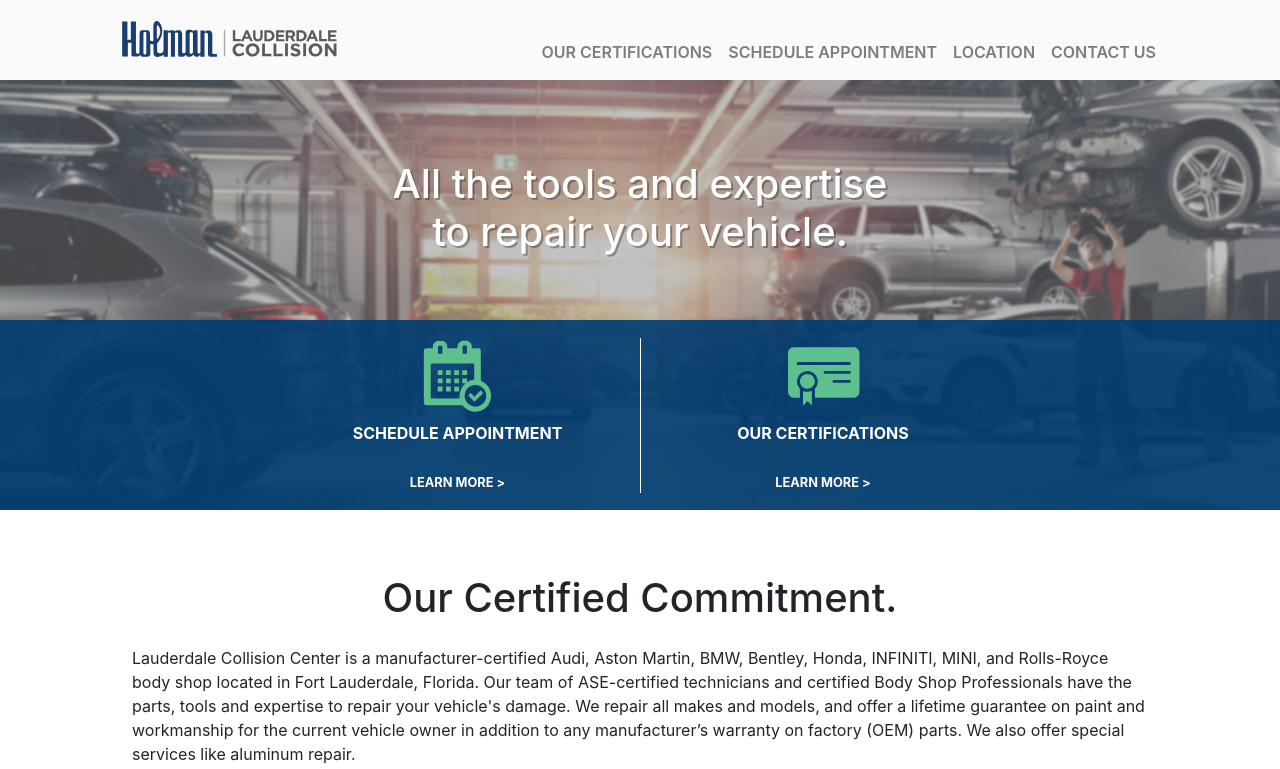
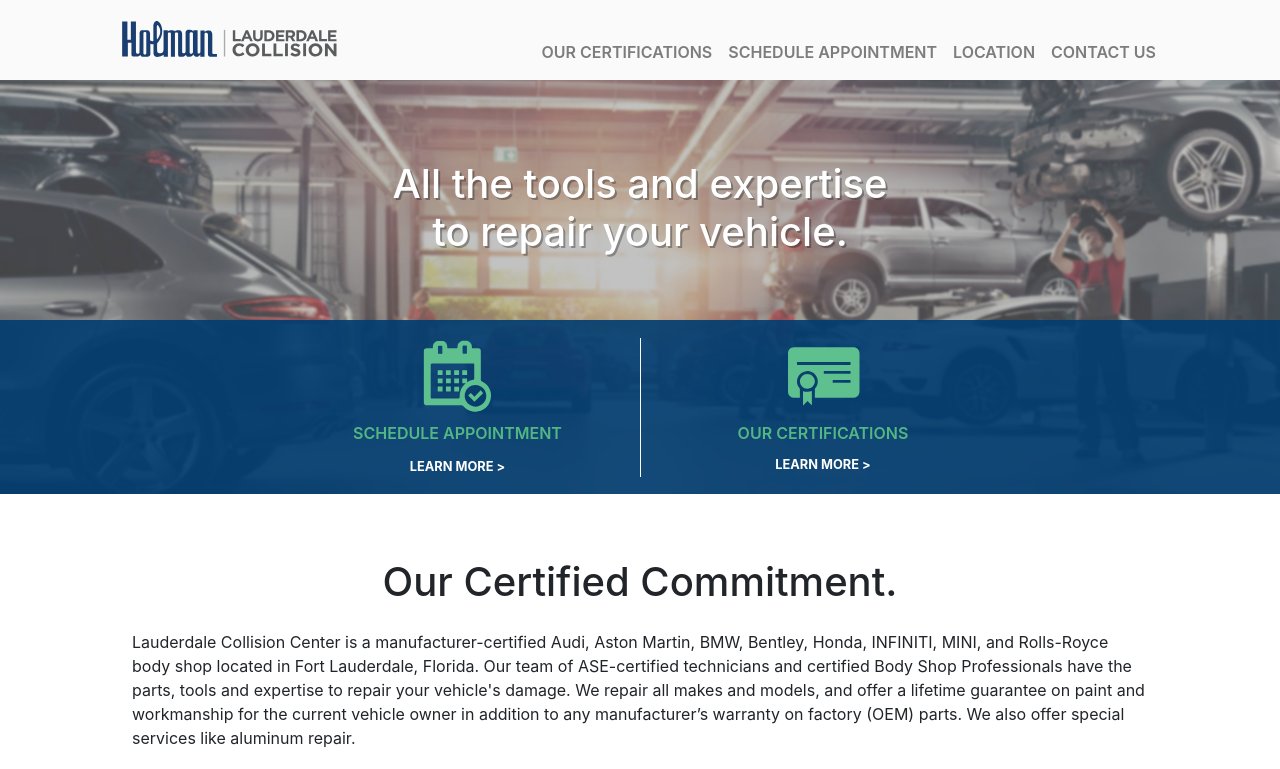
Before and after one commit to nbaki/collision-example, a React (Create React App) app: page / in a window 1280 px wide. Shown: the top 769 px of the page. Built offline with nearby package versions, Linux system fonts and the light colour scheme; what formsy-react would draw is missing.

Commit message:
spacing and spelling corrections

```diff
--- a/src/components/index/intro.js
+++ b/src/components/index/intro.js
@@ -23,21 +23,19 @@ export default class Intro extends React.Component {
               <Row>
                 <Col sm={6} className="hover-expand">
                   <img src={ScheduleIcon} id="intro-icons" alt="" />
-                  <div id="intro-text">
-                    <p>
-                      <ScheduleAppointment />
-                    </p>
+                  <div id="intro-text" className="text-center">
+                    <ScheduleAppointment />
                     <small>LEARN MORE ></small>
                   </div>
                 </Col>
                 <Col sm={6} className="hover-expand vertical-side">
                   <img src={CertificationIcon} id="intro-icons" alt="" />
-                  <div id="intro-text">
+                  <div id="intro-text" className="text-center">
                     <a href="/pages/certifications">
-                      <p id="certification-text-match">
+                      <div id="certification-text-match">
                         OUR CERTIFICATIONS
-                      </p>
-                      <small>LEARN MORE ></small>
+                      </div>
+                      <small id="small-intro-text">LEARN MORE ></small>
                     </a>
                   </div>
                 </Col>
--- a/src/stylesheets/index.css
+++ b/src/stylesheets/index.css
@@ -50,7 +50,11 @@ h1 {
     margin: auto;
 }
 
-#intro-text {
+div#certification-text-match {
+    margin: .5rem auto .40rem auto;
+}
+
+#intro-text a {
     margin: auto;
     color: rgb(83, 183, 132);
     font-weight: 600;
@@ -61,17 +65,11 @@ h1 {
     text-decoration: none;
 }
 
-#intro-text p#certification-text-match {
-    line-height: 40px;
-}
-
-#intro-text :not(p) {
+#intro-text small {
+    margin-top: 10px;
     color: rgb(255, 255, 255);
     font-weight: 700;
-}
-
-#inrto-text small {
-    margin-top: -1rem;
+    cursor: pointer;
 }
 
 .background-blue-bar {
```
